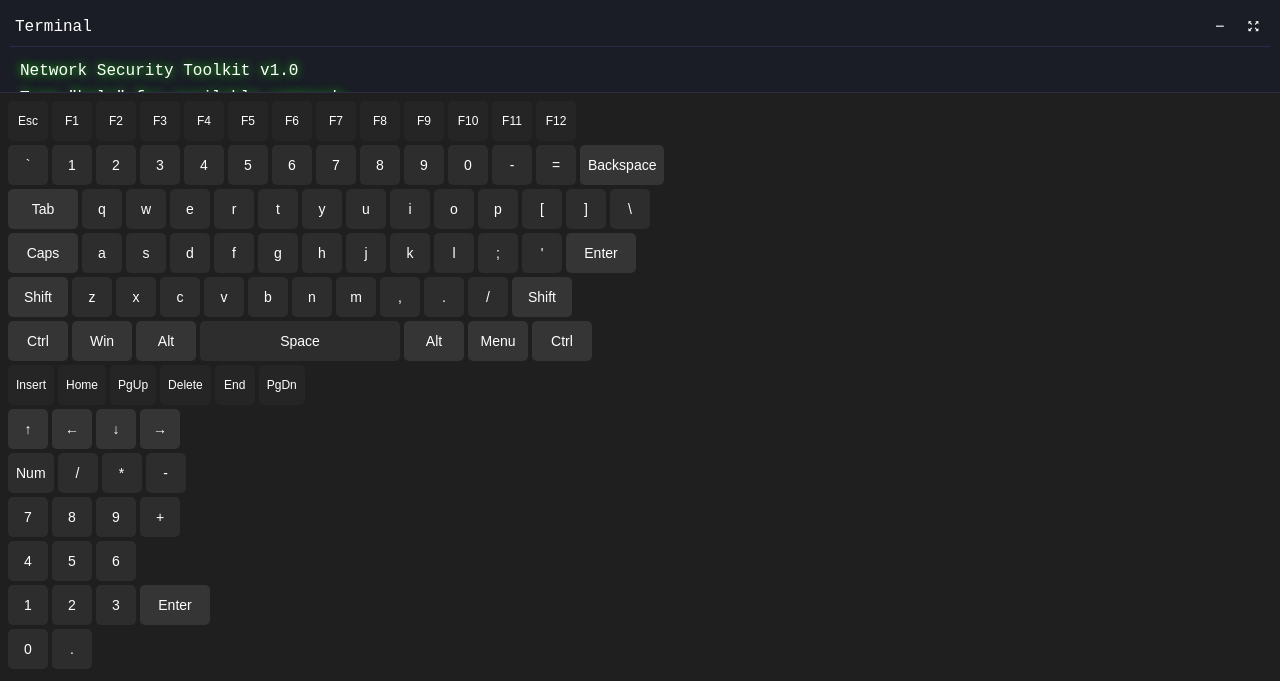
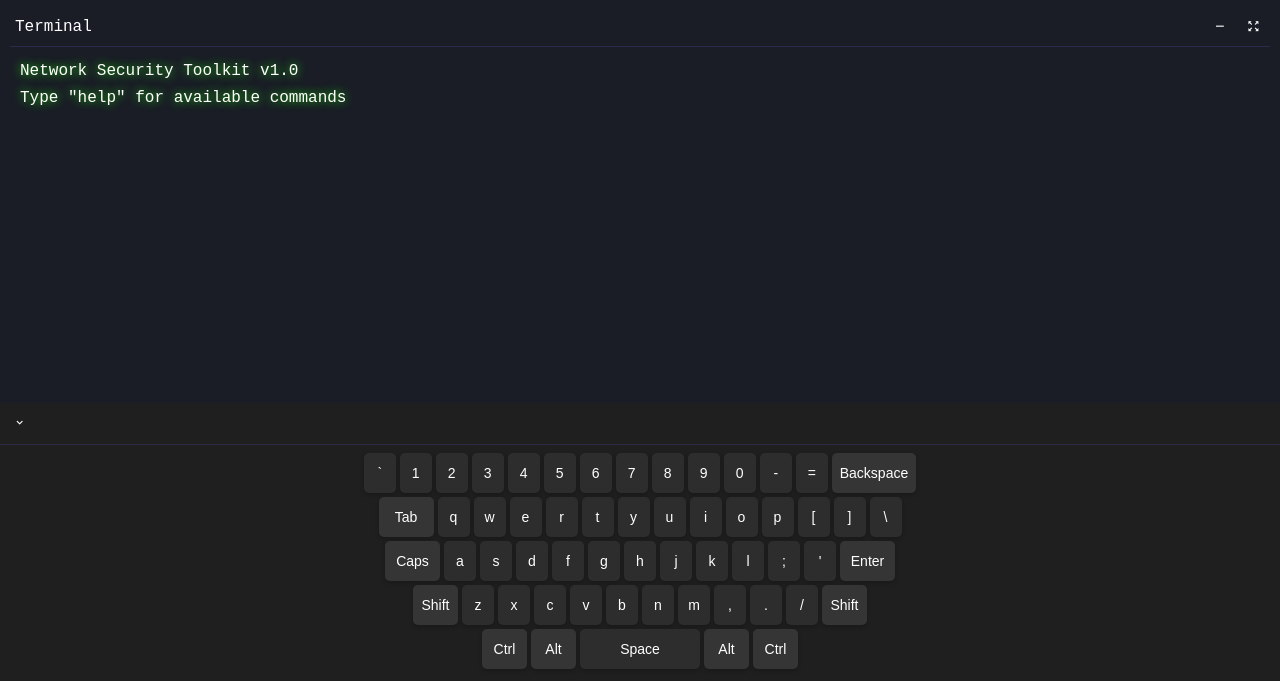
Before and after one commit to dkinzer222/Dummy_Terminal_Function, a Flask app: page / in a window 1280 px wide. Shown: the part 119-800 px from the top of the page. Run offline with Flask 3, Linux system fonts and the light colour scheme.

Commit message:
Agent query: Please verify: 1. Is the tools grid working without errors? 2. Is the keyboard layout more compact with collapsible special keys? 3. Does the keyboard toggle work correctly?

```diff
--- a/static/css/terminal.css
+++ b/static/css/terminal.css
@@ -82,24 +82,55 @@
     font-size: 16px;
 }
 
+/* Keyboard Styles */
 .keyboard-container {
     position: fixed;
     bottom: 0;
     left: 0;
     right: 0;
     background-color: #1f1f1f;
+    transition: transform 0.3s ease;
+    z-index: 1000;
+}
+
+.keyboard-container.collapsed {
+    transform: translateY(100%);
+}
+
+.keyboard-controls {
+    display: flex;
+    justify-content: space-between;
     padding: 8px;
-    border-top: 1px solid var(--border-color);
+    border-bottom: 1px solid var(--border-color);
+}
+
+.keyboard-control-btn {
+    background: none;
+    border: none;
+    color: var(--text-color);
+    padding: 5px;
+    cursor: pointer;
+}
+
+.keyboard-content {
+    padding: 8px;
+}
+
+.special-keys {
+    margin-bottom: 8px;
+    padding-bottom: 8px;
+    border-bottom: 1px solid var(--border-color);
 }
 
 .keyboard-row {
     display: flex;
     gap: 4px;
     margin-bottom: 4px;
+    justify-content: center;
 }
 
 .key {
-    min-width: 40px;
+    min-width: 32px;
     height: 40px;
     background-color: #2d2d2d;
     border: none;
@@ -113,40 +144,33 @@
     user-select: none;
     transition: all 0.2s ease;
     padding: 0 8px;
+    box-shadow: 0 2px 4px rgba(0, 0, 0, 0.2);
 }
 
 .key:active, .key.pressed, .key.active {
     background-color: #3d3d3d;
     transform: translateY(2px);
+    box-shadow: 0 1px 2px rgba(0, 0, 0, 0.2);
 }
 
 /* Special key styles */
-.function-key {
-    background-color: #252525;
-    font-size: 12px;
-}
-
 .modifier-key {
+    min-width: 45px;
     background-color: #353535;
-    min-width: 60px;
 }
 
 .control-key {
+    min-width: 55px;
     background-color: #353535;
-    min-width: 70px;
 }
 
 .space-key {
-    min-width: 200px;
+    min-width: 120px;
 }
 
-.navigation-key {
+.special-keys .key {
+    font-size: 12px;
     background-color: #252525;
-    font-size: 12px;
-}
-
-.arrow-key {
-    background-color: #353535;
 }
 
 @keyframes rgb-glow {
--- a/static/js/keyboard.js
+++ b/static/js/keyboard.js
@@ -2,64 +2,136 @@ class VirtualKeyboard {
     constructor() {
         this.container = document.querySelector('.keyboard-container');
         this.input = document.querySelector('.command-input');
-        this.layout = [
-            ['Esc', 'F1', 'F2', 'F3', 'F4', 'F5', 'F6', 'F7', 'F8', 'F9', 'F10', 'F11', 'F12'],
+        this.isCollapsed = false;
+        this.showSpecialKeys = false;
+
+        // Main keyboard layout
+        this.mainLayout = [
             ['`', '1', '2', '3', '4', '5', '6', '7', '8', '9', '0', '-', '=', 'Backspace'],
             ['Tab', 'q', 'w', 'e', 'r', 't', 'y', 'u', 'i', 'o', 'p', '[', ']', '\\'],
             ['Caps', 'a', 's', 'd', 'f', 'g', 'h', 'j', 'k', 'l', ';', "'", 'Enter'],
             ['Shift', 'z', 'x', 'c', 'v', 'b', 'n', 'm', ',', '.', '/', 'Shift'],
-            ['Ctrl', 'Win', 'Alt', 'Space', 'Alt', 'Menu', 'Ctrl'],
+            ['Ctrl', 'Alt', 'Space', 'Alt', 'Ctrl']
+        ];
+
+        // Special keys layout
+        this.specialLayout = [
+            ['Esc', 'F1', 'F2', 'F3', 'F4', 'F5', 'F6', 'F7', 'F8', 'F9', 'F10', 'F11', 'F12'],
             ['Insert', 'Home', 'PgUp', 'Delete', 'End', 'PgDn'],
-            ['↑', '←', '↓', '→'],
-            ['Num', '/', '*', '-'],
-            ['7', '8', '9', '+'],
-            ['4', '5', '6'],
-            ['1', '2', '3', 'Enter'],
-            ['0', '.']
+            ['↑', '←', '↓', '→']
         ];
+
         this.isShift = false;
-        this.isNumLock = true;
+        this.isCaps = false;
         this.init();
     }
 
     init() {
+        this.createKeyboardContainer();
         this.render();
         this.addEventListeners();
     }
 
+    createKeyboardContainer() {
+        if (!this.container) {
+            this.container = document.createElement('div');
+            this.container.className = 'keyboard-container';
+            document.body.appendChild(this.container);
+        }
+
+        // Add keyboard controls
+        const controls = document.createElement('div');
+        controls.className = 'keyboard-controls';
+
+        const toggleSpecialKeys = document.createElement('button');
+        toggleSpecialKeys.className = 'keyboard-control-btn';
+        toggleSpecialKeys.innerHTML = '<i class="bx bx-chevron-down"></i>';
+        toggleSpecialKeys.onclick = () => this.toggleSpecialKeys();
+
+        const toggleKeyboard = document.createElement('button');
+        toggleKeyboard.className = 'keyboard-control-btn';
+        toggleKeyboard.innerHTML = '<i class="bx bx-keyboard"></i>';
+        toggleKeyboard.onclick = () => this.toggleKeyboard();
+
+        controls.appendChild(toggleSpecialKeys);
+        controls.appendChild(toggleKeyboard);
+
+        this.container.appendChild(controls);
+    }
+
     render() {
-        this.container.innerHTML = '';
+        const keyboardContent = document.createElement('div');
+        keyboardContent.className = 'keyboard-content';
 
-        this.layout.forEach((row, rowIndex) => {
+        // Render special keys if enabled
+        if (this.showSpecialKeys) {
+            const specialKeysDiv = document.createElement('div');
+            specialKeysDiv.className = 'special-keys';
+
+            this.specialLayout.forEach(row => {
+                const rowDiv = this.createRow(row);
+                specialKeysDiv.appendChild(rowDiv);
+            });
+
+            keyboardContent.appendChild(specialKeysDiv);
+        }
+
+        // Render main keyboard
+        const mainKeysDiv = document.createElement('div');
+        mainKeysDiv.className = 'main-keys';
+
+        this.mainLayout.forEach(row => {
+            const rowDiv = this.createRow(row);
+            mainKeysDiv.appendChild(rowDiv);
+        });
+
+        keyboardContent.appendChild(mainKeysDiv);
+
+        // Clear and update container
+        const oldContent = this.container.querySelector('.keyboard-content');
+        if (oldContent) {
+            oldContent.remove();
+        }
+        this.container.appendChild(keyboardContent);
+
+        // Update container classes
+        this.container.classList.toggle('collapsed', this.isCollapsed);
+        this.container.classList.toggle('special-keys-visible', this.showSpecialKeys);
+    }
+
+    createRow(keys) {
         const rowDiv = document.createElement('div');
         rowDiv.className = 'keyboard-row';
 
-            row.forEach(key => {
+        keys.forEach(key => {
             const keyDiv = document.createElement('button');
             keyDiv.className = 'key';
             keyDiv.textContent = key;
             keyDiv.dataset.key = key;
 
             // Add specific classes for special keys
-                if (['Esc', 'F1', 'F2', 'F3', 'F4', 'F5', 'F6', 'F7', 'F8', 'F9', 'F10', 'F11', 'F12'].includes(key)) {
-                    keyDiv.classList.add('function-key');
-                } else if (['Shift', 'Ctrl', 'Alt', 'Win', 'Menu'].includes(key)) {
+            if (['Shift', 'Ctrl', 'Alt'].includes(key)) {
                 keyDiv.classList.add('modifier-key');
             } else if (['Enter', 'Backspace', 'Tab', 'Caps'].includes(key)) {
                 keyDiv.classList.add('control-key');
             } else if (key === 'Space') {
                 keyDiv.classList.add('space-key');
-                } else if (['Insert', 'Home', 'PgUp', 'Delete', 'End', 'PgDn'].includes(key)) {
-                    keyDiv.classList.add('navigation-key');
-                } else if (['↑', '←', '↓', '→'].includes(key)) {
-                    keyDiv.classList.add('arrow-key');
             }
 
             rowDiv.appendChild(keyDiv);
         });
 
-            this.container.appendChild(rowDiv);
-        });
+        return rowDiv;
+    }
+
+    toggleSpecialKeys() {
+        this.showSpecialKeys = !this.showSpecialKeys;
+        this.render();
+    }
+
+    toggleKeyboard() {
+        this.isCollapsed = !this.isCollapsed;
+        this.render();
     }
 
     addEventListeners() {
@@ -68,16 +140,41 @@ class VirtualKeyboard {
             if (!key) return;
 
             const value = key.dataset.key;
+            this.handleKeyPress(value);
+
+            // Provide haptic feedback if available
+            if (window.navigator.vibrate) {
+                window.navigator.vibrate(50);
+            }
+        });
+
+        // Handle touch events
+        this.container.addEventListener('touchstart', (e) => {
+            const key = e.target.closest('.key');
+            if (key) {
+                key.classList.add('pressed');
+            }
+        }, { passive: true });
+
+        this.container.addEventListener('touchend', (e) => {
+            const key = e.target.closest('.key');
+            if (key) {
+                key.classList.remove('pressed');
+            }
+        }, { passive: true });
+    }
+
+    handleKeyPress(value) {
+        if (!this.input) return;
 
         switch(value) {
             case 'Shift':
                 this.isShift = !this.isShift;
-                    this.updateShiftState();
+                this.updateModifierState();
                 break;
             case 'Caps':
-                    key.classList.toggle('active');
-                    this.isShift = !this.isShift;
-                    this.updateShiftState();
+                this.isCaps = !this.isCaps;
+                this.updateModifierState();
                 break;
             case 'Backspace':
                 this.input.value = this.input.value.slice(0, -1);
@@ -93,52 +190,33 @@ class VirtualKeyboard {
             case 'Tab':
                 this.input.value += '\t';
                 break;
-                case 'Num':
-                    this.isNumLock = !this.isNumLock;
-                    key.classList.toggle('active');
-                    break;
             default:
                 if (value.length === 1) {
-                        this.input.value += this.isShift ? value.toUpperCase() : value.toLowerCase();
-                        if (this.isShift && !document.querySelector('.key[data-key="Caps"].active')) {
+                    const isUpper = (this.isShift && !this.isCaps) || (!this.isShift && this.isCaps);
+                    this.input.value += isUpper ? value.toUpperCase() : value.toLowerCase();
+                    if (this.isShift) {
                         this.isShift = false;
-                            this.updateShiftState();
+                        this.updateModifierState();
                     }
                 }
         }
 
         this.input.focus();
-
-            // Provide haptic feedback if available
-            if (window.navigator.vibrate) {
-                window.navigator.vibrate(50);
-            }
-        });
-
-        // Handle touch events for better mobile experience
-        const keys = this.container.querySelectorAll('.key');
-        keys.forEach(key => {
-            key.addEventListener('touchstart', () => {
-                key.classList.add('pressed');
-            });
-
-            key.addEventListener('touchend', () => {
-                key.classList.remove('pressed');
-            });
-        });
     }
 
-    updateShiftState() {
-        const keys = this.container.querySelectorAll('.key');
-        keys.forEach(key => {
+    updateModifierState() {
+        this.container.querySelectorAll('.key').forEach(key => {
             const value = key.dataset.key;
             if (value.length === 1 && value.match(/[a-z]/i)) {
-                key.textContent = this.isShift ? value.toUpperCase() : value.toLowerCase();
+                const isUpper = (this.isShift && !this.isCaps) || (!this.isShift && this.isCaps);
+                key.textContent = isUpper ? value.toUpperCase() : value.toLowerCase();
             }
-        });
-
-        document.querySelectorAll('.key[data-key="Shift"]').forEach(key => {
+            if (value === 'Shift') {
                 key.classList.toggle('active', this.isShift);
+            }
+            if (value === 'Caps') {
+                key.classList.toggle('active', this.isCaps);
+            }
         });
     }
 }
--- a/static/js/tools.js
+++ b/static/js/tools.js
@@ -13,6 +13,7 @@ class ToolsManager {
     }
 
     setup() {
+        try {
             // Create tools menu if it doesn't exist
             if (!document.querySelector('.tools-menu')) {
                 this.createToolsMenu();
@@ -22,8 +23,8 @@ class ToolsManager {
             this.toolsGrid = document.querySelector('.tools-grid');
 
             if (!this.toolsGrid) {
-            console.error('Tools grid not found');
-            return;
+                console.error('Tools grid not found, creating one');
+                this.createToolsGrid();
             }
 
             this.tools = [
@@ -67,9 +68,22 @@ class ToolsManager {
             this.renderTools();
             this.addEventListeners();
             this.addToolsToggle();
+        } catch (error) {
+            console.error('Error during ToolsManager setup:', error);
+        }
+    }
+
+    createToolsGrid() {
+        if (this.toolsMenu) {
+            const grid = document.createElement('div');
+            grid.className = 'tools-grid';
+            this.toolsMenu.appendChild(grid);
+            this.toolsGrid = grid;
+        }
     }
 
     createToolsMenu() {
+        try {
             const menu = document.createElement('div');
             menu.className = 'tools-menu';
 
@@ -83,11 +97,20 @@ class ToolsManager {
             menu.appendChild(toggleBtn);
             menu.appendChild(grid);
 
-        document.querySelector('.app-container').prepend(menu);
+            const container = document.querySelector('.app-container');
+            if (container) {
+                container.prepend(menu);
+            } else {
+                document.body.prepend(menu);
+            }
+        } catch (error) {
+            console.error('Error creating tools menu:', error);
+        }
     }
 
     renderTools() {
-        if (!this.toolsGrid) return;
+        try {
+            if (!this.toolsGrid || !this.tools) return;
 
             this.toolsGrid.innerHTML = this.tools.map(tool => `
                 <div class="tool-card" data-action="${tool.action}" id="${tool.id}">
@@ -97,9 +120,13 @@ class ToolsManager {
                     <button class="use-tool-btn">Use Tool</button>
                 </div>
             `).join('');
+        } catch (error) {
+            console.error('Error rendering tools:', error);
+        }
     }
 
     addEventListeners() {
+        try {
             if (!this.toolsGrid) return;
 
             this.toolsGrid.addEventListener('click', (e) => {
@@ -110,23 +137,36 @@ class ToolsManager {
                 this.executeTool(action);
 
                 // Close tools menu after selection
+                if (this.toolsMenu) {
                     this.toolsMenu.classList.remove('expanded');
+                }
             });
+        } catch (error) {
+            console.error('Error adding tool event listeners:', error);
+        }
     }
 
     addToolsToggle() {
+        try {
             const toggle = document.querySelector('.tools-toggle');
-        if (toggle) {
+            if (toggle && this.toolsMenu) {
                 toggle.addEventListener('click', () => {
                     this.toolsMenu.classList.toggle('expanded');
-                toggle.querySelector('i').classList.toggle('bx-chevron-up');
+                    const icon = toggle.querySelector('i');
+                    if (icon) {
+                        icon.classList.toggle('bx-chevron-up');
+                    }
                 });
+            }
+        } catch (error) {
+            console.error('Error adding tools toggle:', error);
         }
     }
 
     executeTool(action) {
+        try {
             const terminal = document.querySelector('.terminal');
-        const input = terminal.querySelector('.command-input');
+            const input = terminal?.querySelector('.command-input');
 
             if (!input) return;
 
@@ -151,7 +191,12 @@ class ToolsManager {
             input.focus();
 
             // Show terminal if minimized
+            if (terminal) {
                 terminal.classList.remove('minimized');
+            }
+        } catch (error) {
+            console.error('Error executing tool:', error);
+        }
     }
 }
 
```
Also changed, not shown: other parts of static/css/terminal.css (+30 -45 lines). Lines whose indentation alone changed are shown as unchanged.
